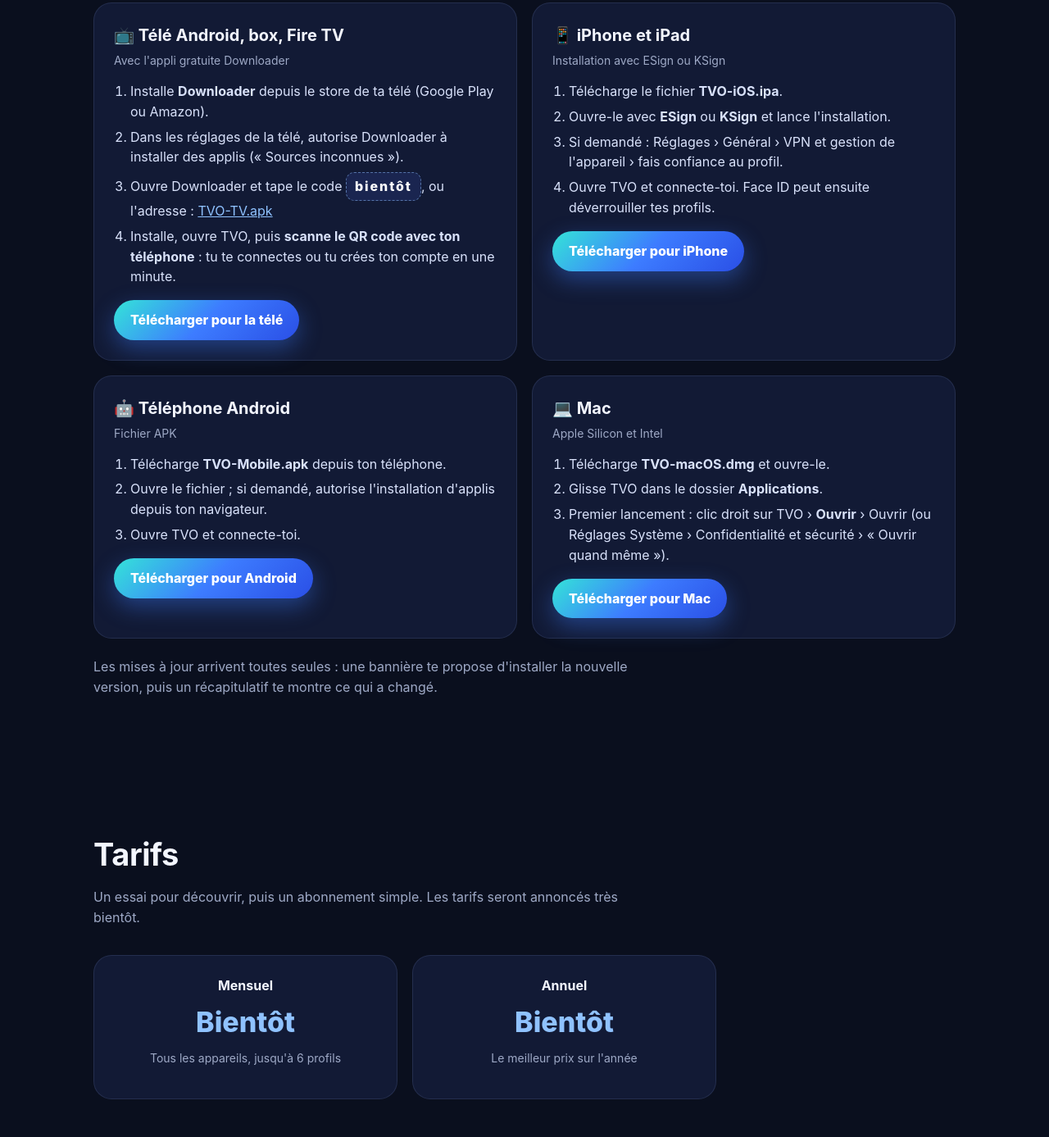
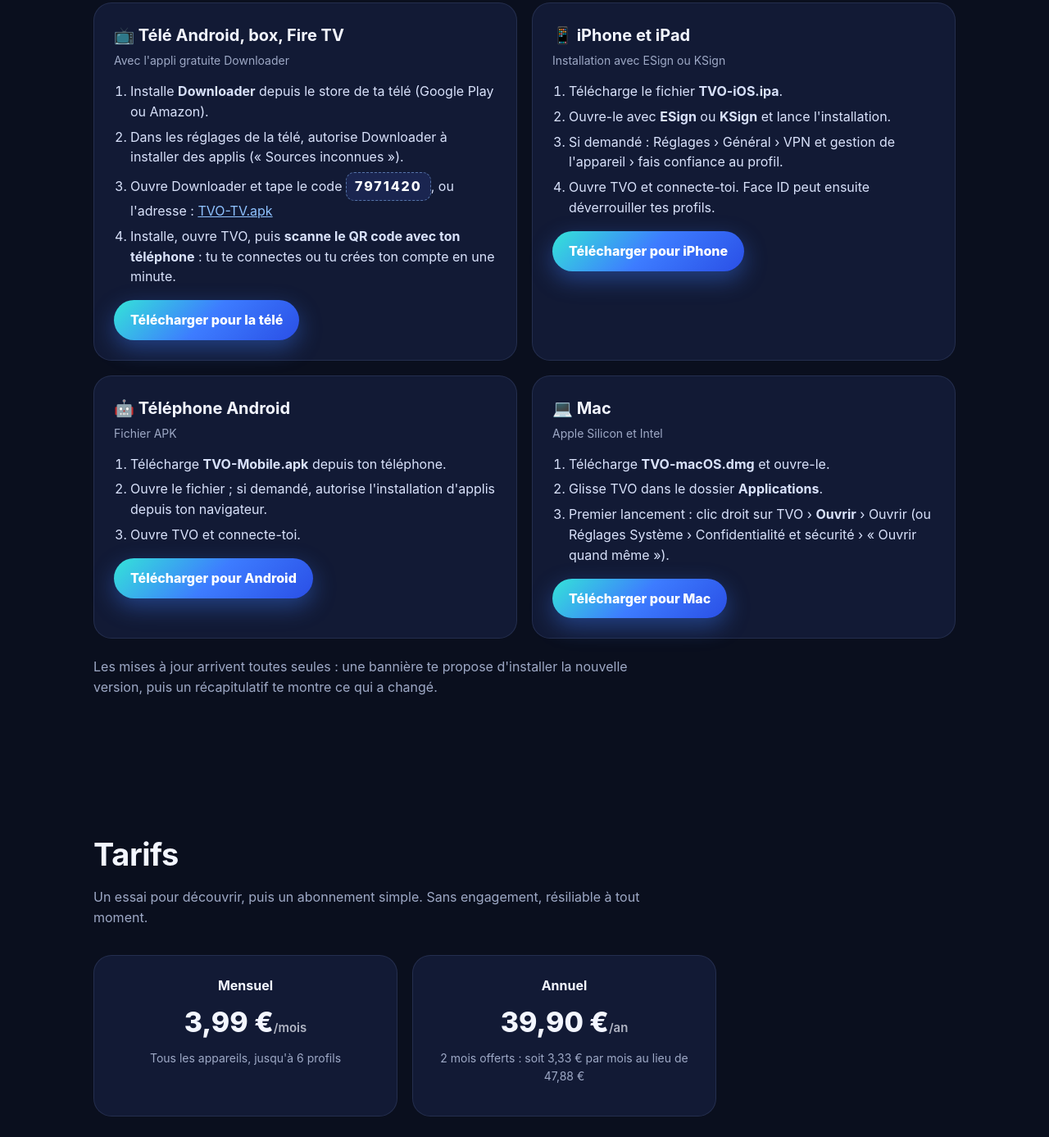
Before and after one commit to mansstyle59/VOoTV, a plain HTML site: page docs/index.html in a window 1280 px wide. Shown: the part 3213-4600 px from the top of the page at 82% size. Drawn offline with Linux system fonts and the light colour scheme.

Commit message:
Site : code Downloader 7971420 et tarifs (3,99 €/mois, 39,90 €/an)
Co-Authored-By: Claude Opus 5.5 <noreply@anthropic.com>
Claude-Session: https://claude.ai/code/session_01Cy9bA4YgxBsxxazqGXrorB

```diff
--- a/docs/index.html
+++ b/docs/index.html
@@ -37,7 +37,7 @@ section{padding:64px 0}h2{font-size:clamp(26px,3.4vw,38px);margin:0 0 10px;lette
 .card h3{margin:0 0 4px;font-size:20px}.card .sub{color:var(--m);font-size:14px;margin:0 0 14px}
 .card ol{margin:0 0 16px;padding-left:20px}.card li{margin:6px 0;color:#d9e2fb}
 .code{display:inline-block;font-weight:800;letter-spacing:.12em;background:var(--s2);border:1px dashed rgba(143,194,255,.5);border-radius:10px;padding:4px 10px;color:#fff}
-.price{display:grid;grid-template-columns:repeat(2,1fr);gap:18px;max-width:760px}.price .card{text-align:center}.price .amt{font-size:34px;font-weight:800;margin:6px 0}
+.price{display:grid;grid-template-columns:repeat(2,1fr);gap:18px;max-width:760px}.price .card{text-align:center}.price .amt small{font-size:15px;font-weight:600;opacity:.7}.price .amt{font-size:34px;font-weight:800;margin:6px 0}
 .soon{color:var(--c);font-weight:700}
 .faq details{background:var(--s);border:1px solid rgba(160,190,255,.1);border-radius:16px;padding:14px 18px;margin-bottom:10px}.faq summary{font-weight:700;cursor:pointer}.faq p{color:var(--m);margin:10px 0 0}
 footer{border-top:1px solid rgba(160,190,255,.1);padding:30px 0 calc(30px + env(safe-area-inset-bottom));color:var(--m);font-size:13.5px}
@@ -91,7 +91,7 @@ footer .wrap{display:flex;gap:18px;flex-wrap:wrap;align-items:center}footer .lg{
     <div class="card"><h3>📺 Télé Android, box, Fire TV</h3><p class="sub">Avec l'appli gratuite Downloader</p><ol>
       <li>Installe <b>Downloader</b> depuis le store de ta télé (Google Play ou Amazon).</li>
       <li>Dans les réglages de la télé, autorise Downloader à installer des applis (« Sources inconnues »).</li>
-      <li>Ouvre Downloader et tape le code <span class="code">bientôt</span>, ou l'adresse : <a href="https://github.com/mansstyle59/VOoTV/releases/latest/download/TVO-TV.apk">TVO-TV.apk</a></li>
+      <li>Ouvre Downloader et tape le code <span class="code">7971420</span>, ou l'adresse : <a href="https://github.com/mansstyle59/VOoTV/releases/latest/download/TVO-TV.apk">TVO-TV.apk</a></li>
       <li>Installe, ouvre TVO, puis <b>scanne le QR code avec ton téléphone</b> : tu te connectes ou tu crées ton compte en une minute.</li></ol>
       <a class="cta" href="https://github.com/mansstyle59/VOoTV/releases/latest/download/TVO-TV.apk">Télécharger pour la télé</a></div>
     <div class="card"><h3>📱 iPhone et iPad</h3><p class="sub">Installation avec ESign ou KSign</p><ol>
@@ -115,9 +115,9 @@ footer .wrap{display:flex;gap:18px;flex-wrap:wrap;align-items:center}footer .lg{
 </div></section>
 
 <section id="tarifs"><div class="wrap">
-  <h2>Tarifs</h2><p class="lead">Un essai pour découvrir, puis un abonnement simple. Les tarifs seront annoncés très bientôt.</p>
-  <div class="price"><div class="card"><b>Mensuel</b><div class="amt soon">Bientôt</div><p class="sub">Tous les appareils, jusqu'à 6 profils</p></div>
-  <div class="card"><b>Annuel</b><div class="amt soon">Bientôt</div><p class="sub">Le meilleur prix sur l'année</p></div></div>
+  <h2>Tarifs</h2><p class="lead">Un essai pour découvrir, puis un abonnement simple. Sans engagement, résiliable à tout moment.</p>
+  <div class="price"><div class="card"><b>Mensuel</b><div class="amt">3,99 €<small>/mois</small></div><p class="sub">Tous les appareils, jusqu'à 6 profils</p></div>
+  <div class="card"><b>Annuel</b><div class="amt">39,90 €<small>/an</small></div><p class="sub">2 mois offerts : soit 3,33 € par mois au lieu de 47,88 €</p></div></div>
 </div></section>
 
 <section id="faq" class="faq"><div class="wrap"><h2>Questions fréquentes</h2>
```
